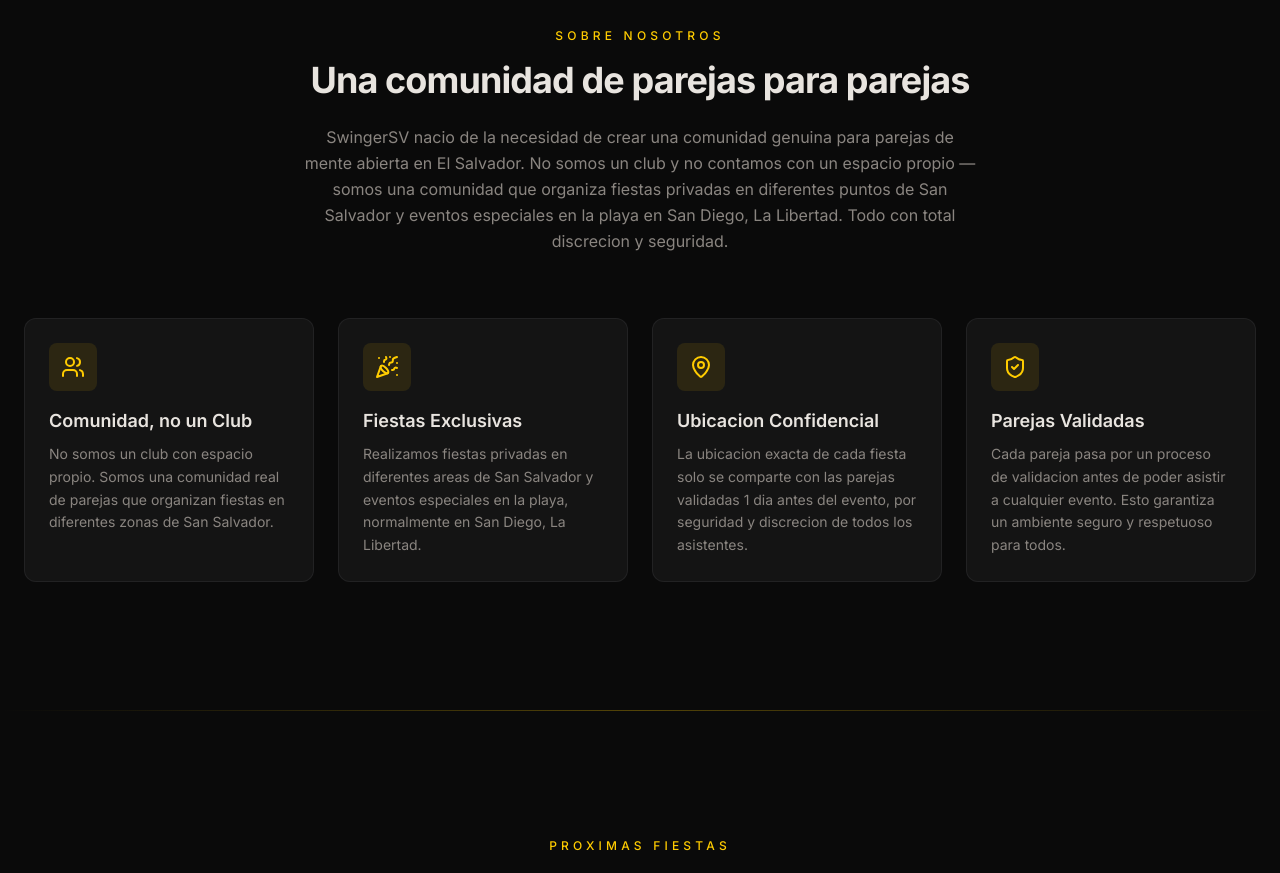
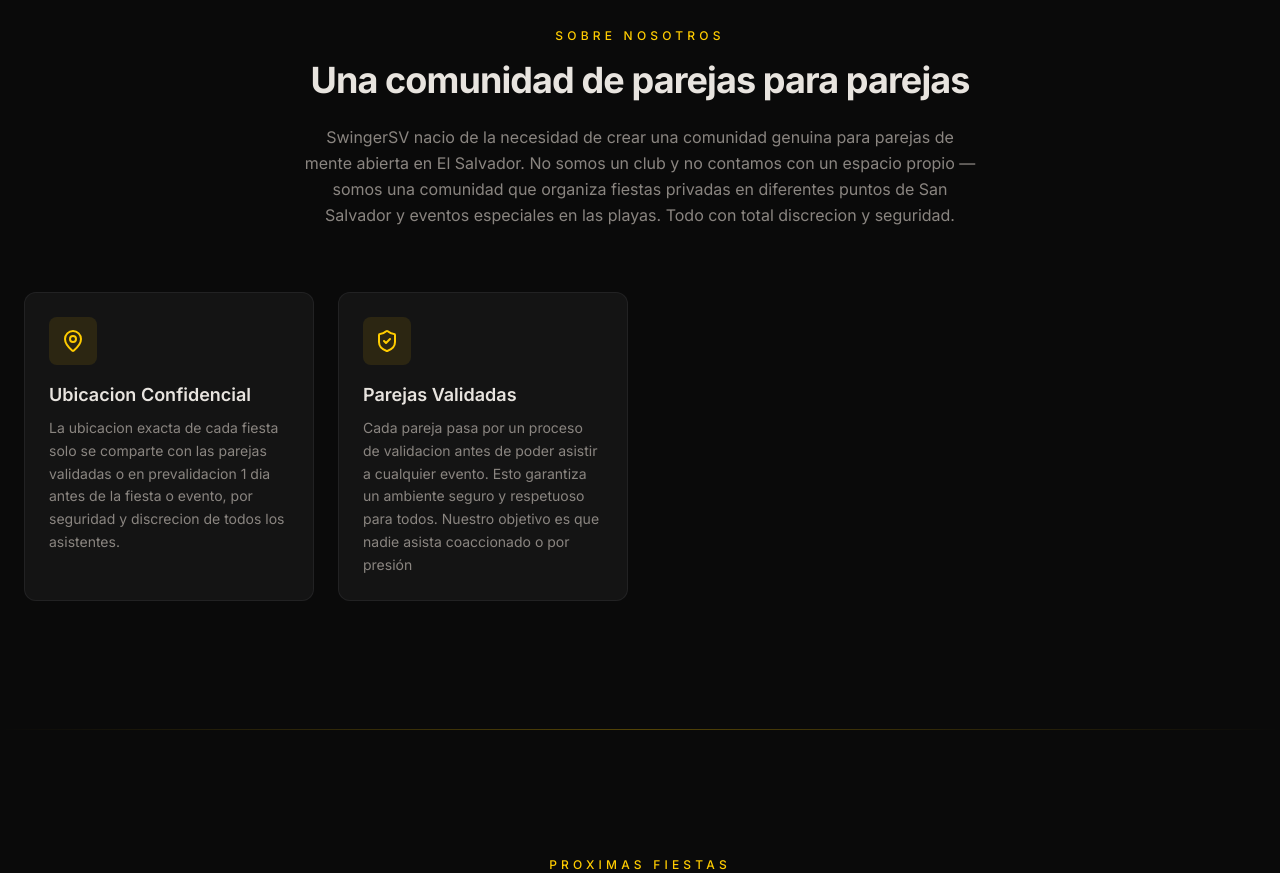
Before and after one commit to ismagab/swingersv-final, a Next.js app: page / in a window 1280 px wide. Shown: the part 900-1773 px from the top of the page. Built offline with nearby package versions, Linux system fonts and the light colour scheme; a web font is replaced by a local one.

Commit message:
update about-section.tsx

```diff
--- a/components/about-section.tsx
+++ b/components/about-section.tsx
@@ -2,28 +2,16 @@ import { Users, MapPin, PartyPopper, ShieldCheck } from "lucide-react"
 
 const features = [
   {
-    icon: Users,
-    title: "Comunidad, no un Club",
-    description:
-      "No somos un club con espacio propio. Somos una comunidad real de parejas que organizan fiestas en diferentes zonas de San Salvador.",
-  },
-  {
-    icon: PartyPopper,
-    title: "Fiestas Exclusivas",
-    description:
-      "Realizamos fiestas privadas en diferentes areas de San Salvador y eventos especiales en la playa, normalmente en San Diego, La Libertad.",
-  },
-  {
     icon: MapPin,
     title: "Ubicacion Confidencial",
     description:
-      "La ubicacion exacta de cada fiesta solo se comparte con las parejas validadas 1 dia antes del evento, por seguridad y discrecion de todos los asistentes.",
+      "La ubicacion exacta de cada fiesta solo se comparte con las parejas validadas o en prevalidacion 1 dia antes de la fiesta o evento, por seguridad y discrecion de todos los asistentes.",
   },
   {
     icon: ShieldCheck,
     title: "Parejas Validadas",
     description:
-      "Cada pareja pasa por un proceso de validacion antes de poder asistir a cualquier evento. Esto garantiza un ambiente seguro y respetuoso para todos.",
+      "Cada pareja pasa por un proceso de validacion antes de poder asistir a cualquier evento. Esto garantiza un ambiente seguro y respetuoso para todos. Nuestro objetivo es que nadie asista coaccionado o por presión",
   },
 ]
 
@@ -47,7 +35,7 @@ export function AboutSection() {
             parejas de mente abierta en El Salvador. No somos un club y no
             contamos con un espacio propio — somos una comunidad que organiza
             fiestas privadas en diferentes puntos de San Salvador y eventos
-            especiales en la playa en San Diego, La Libertad. Todo con total
+            especiales en las playas. Todo con total
             discrecion y seguridad.
           </p>
         </div>
```
